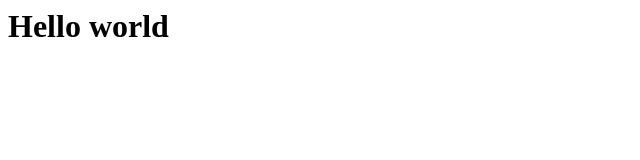
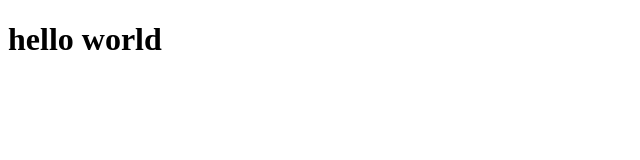
Before and after one commit to Moez1913/mileston-1, a plain HTML site: page hi.html in a window 1280 px wide. Shown: the whole page, without its empty margins (0-640 px from the left). Drawn offline with Linux system fonts and the light colour scheme.

Commit message:
2nd coommit

```diff
--- a/hi.html
+++ b/hi.html
@@ -1 +1,11 @@
-<h1>Hello world</h1>
+<!DOCTYPE html>
+<html lang="en">
+<head>
+    <meta charset="UTF-8">
+    <meta name="viewport" content="width=device-width, initial-scale=1.0">
+    <title>Milestonk-1 practice set</title>
+</head>
+<body>
+    <h1>hello world</h1>
+</body>
+</html>
```
